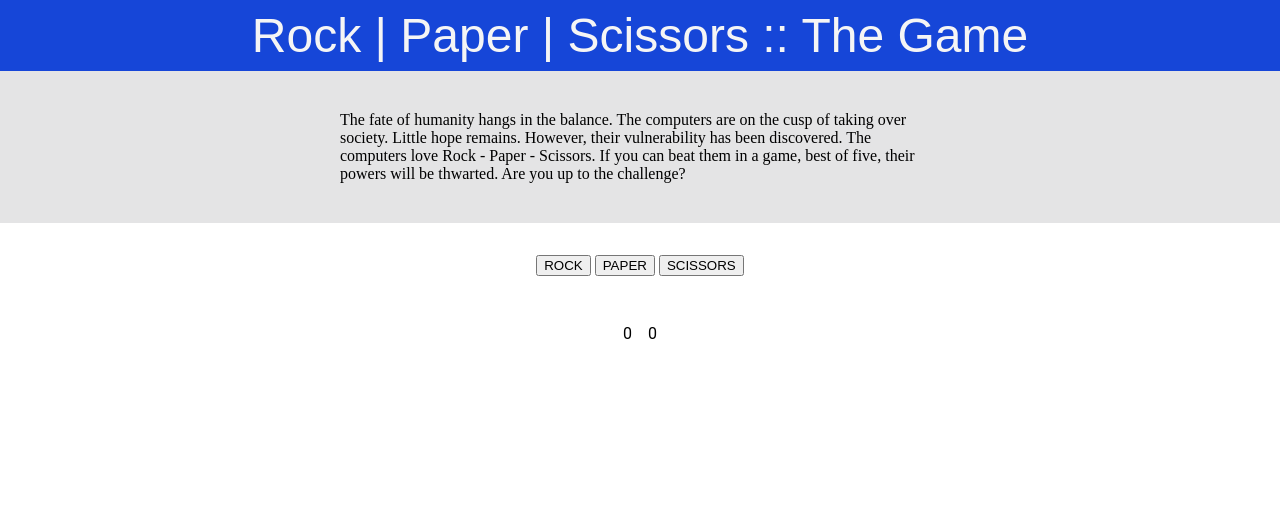
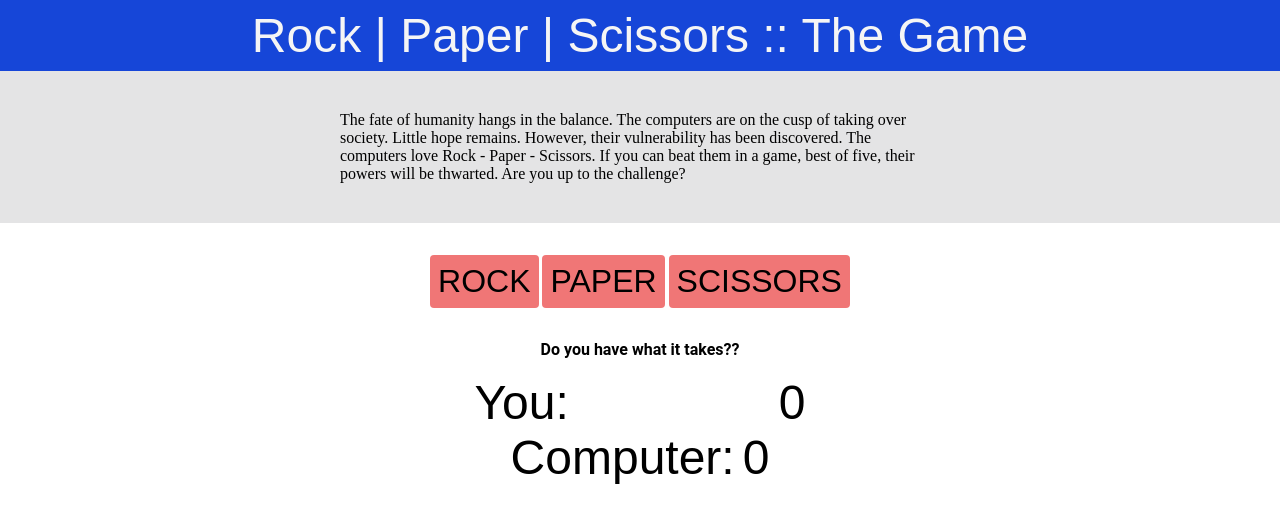
Before and after one commit to cheeseman04/TickTackToe, a plain HTML site: page index.html in a window 1280 px wide. Drawn offline with Linux system fonts and the light colour scheme; a web font is replaced by a local one.

Commit message:
Add styling for RPS buttons and scoreboard.

```diff
--- a/index.html
+++ b/index.html
@@ -22,7 +22,7 @@
     </div>
 
     <div class="container-two">
-        <div class="selections">
+        <div class="buttons">
             <button id="rock">ROCK</button>
             <button id="paper">PAPER</button>
             <button id="scissors">SCISSORS</button>
@@ -35,10 +35,15 @@
     <!--Try to create a container here, just like in the DOM methods where the page is currently open to.-->
 
    <div class="container-three">
-        <div class="score-update"></div>
-        <div class="scoreboard">
-                <div class="human-score">0</div>
-                <div class="computer-score">0</div>
+        <div class="score-update">Do you have what it takes??</div>
+        <div class="top-score">
+            <div class="human-text">You:</div>
+            <div class="human-score">0</div>
+
+        </div>
+        <div class="bottom-score">
+            <div class="comp-text">Computer:</div>
+            <div class="computer-score">0</div>
         </div>
    </div>
 
--- a/styles.css
+++ b/styles.css
@@ -49,6 +49,21 @@ body {
     justify-content: center;
 }
 
+button {
+    border: none;
+    padding: 8px;
+    border-radius: 4px;
+    background: rgb(240, 118, 118);
+    font-family: fairwater-deco-serif, sans-serif;
+    font-style: normal;
+    font-weight: 400;
+    font-size: 32px;
+}
+
+button:hover {
+    scale: 1.04;
+}
+
 .scoreboard {
     display: flex;
     justify-content: center;
@@ -65,3 +80,21 @@ body {
     margin-bottom: 16px;
     font-weight: bold;
 }
+
+.top-score {
+    display: flex;
+    gap: 210px;
+    font-family: fairwater-deco-serif, sans-serif;
+    font-style: normal;
+    font-weight: 400;
+    font-size: 48px;
+}
+
+.bottom-score {
+    display: flex;
+    gap: 8px;
+    font-family: fairwater-deco-serif, sans-serif;
+    font-style: normal;
+    font-weight: 400;
+    font-size: 48px;
+}
```
